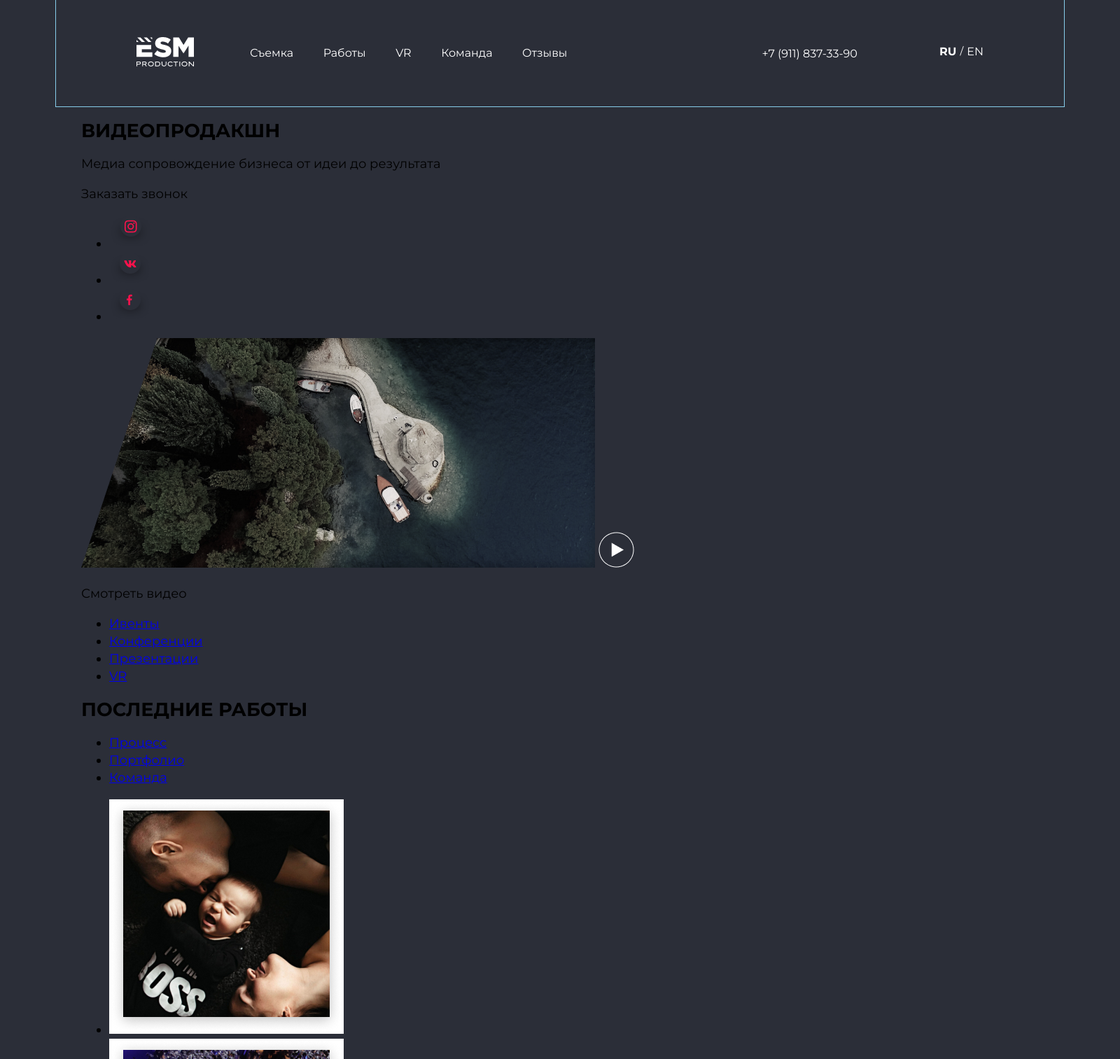
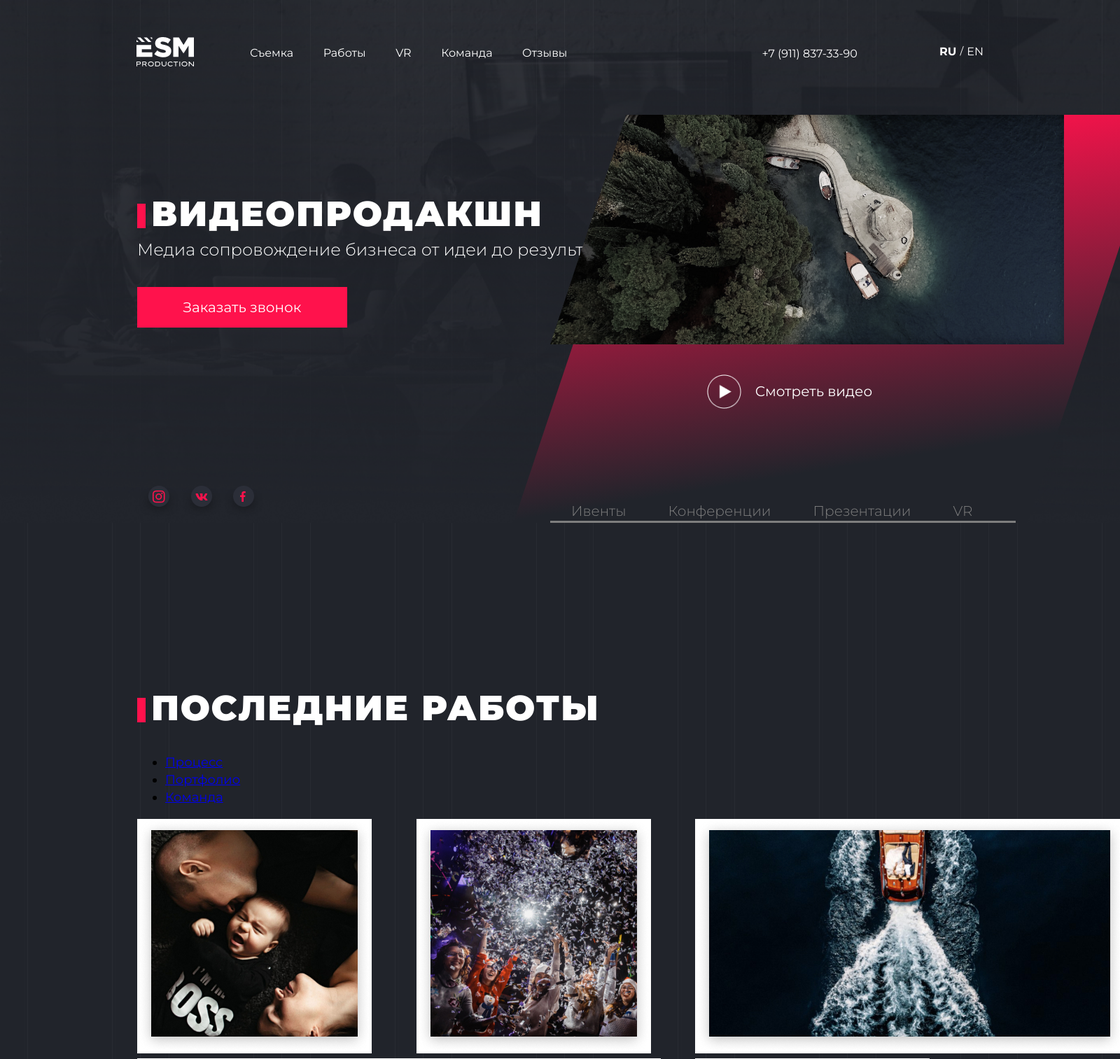
Before and after one commit to AngryFennec/esm, a PHP site: page / in a window 1600 px wide; the page is wider, and only the part inside the window is pictured. Shown: the top 1513 px of that part at 70% size. Run offline with PHP 8.4, Linux system fonts and the light colour scheme; style sheets or scripts are compiled from the project's sources.

Commit message:
блок промо

```diff
--- a/src/index.html
+++ b/src/index.html
@@ -32,12 +32,12 @@
         </ul>
     </nav>
   </header>
-  <div class="container">
-    <section class="promo">
+  <section class="promo">
+    <div class="container">
       <div class="promo__info-block">
           <h2 class="promo__header h2 h2--big">ВИДЕОПРОДАКШН</h2>
           <p class="promo__description">Медиа сопровождение бизнеса от идеи до результата</p>
-          <a class="promo__button button">Заказать звонок</a>
+          <a class="promo__button button" href="#">Заказать звонок</a>
           <ul class="promo__social-list social-list">
             <li class="social-list__item"><a href="#"><img src="img/insta-logo.png" alt="instagram-link"></a></li>
             <li class="social-list__item"><a href="#"><img src="img/vk-logo.png" alt="vk-link"></a></li>
@@ -47,8 +47,10 @@
       <div class="promo__video-block">
         <img src="img/skin.png" alt="video" class="promo__video-skin">
         <iframe src="" frameborder="0" class="visually-hidden"></iframe>
-        <img src="img/play.png" alt="play video button">
-        <p class="promo__video-action">Смотреть видео</p>
+        <div class="promo__play-block">
+          <img src="img/play.png" alt="play video button">
+          <p class="promo__video-action">Смотреть видео</p>
+        </div>
         <ul class="promo__video-categories">
           <li class="promo__video-category"><a href="#">Ивенты</a></li>
           <li class="promo__video-category"><a href="#">Конференции</a></li>
@@ -56,7 +58,10 @@
           <li class="promo__video-category"><a href="#">VR</a></li>
         </ul>
       </div>
-    </section>
+    </div>
+  </section>
+  <div class="container">
+
     <section class="works">
       <h2 class="works__header h2">ПОСЛЕДНИЕ РАБОТЫ</h2>
       <ul class="works__menu other-links">
--- /dev/null
+++ b/src/sass/blocks/button.scss
@@ -0,0 +1,15 @@
+.button {
+    background-color: $red;
+    color: $white;
+    display: inline-block;
+    text-decoration: none;
+    font-family: 'Montserrat';
+    font-style: normal;
+    font-weight: normal;
+    font-size: 20px;
+    line-height: 94%;
+    border: none;
+    padding: 20px 0;
+    text-align: center;
+    width: 300px;
+}
--- a/src/sass/blocks/container.scss
+++ b/src/sass/blocks/container.scss
@@ -1,7 +1,7 @@
 .container {
   box-sizing: border-box;
   width: 100%;
-  max-width: $desktop-large-width;
+  max-width: $content-width;
   padding: 0 $desktop-padding;
   margin: 0 auto;
 
--- /dev/null
+++ b/src/sass/blocks/h2.scss
@@ -0,0 +1,22 @@
+h2 {
+    font-family: 'Montserrat';
+    font-style: normal;
+    font-weight: 900;
+    font-size: 50px;
+    line-height: 94%;
+    letter-spacing: 0.04em;
+    color: $white;
+    position: relative;
+    padding-left: 20px;
+    text-transform: uppercase;
+
+    &::before {
+        content:"";
+        position: absolute;
+        left: 0;
+        top: 9px;
+        width: 12px;
+        height: 35px;
+        background-color: $red;
+    }
+}
--- a/src/sass/blocks/header.scss
+++ b/src/sass/blocks/header.scss
@@ -4,12 +4,11 @@
 }
 
 .header__navigation {
-    outline: 1px solid skyblue;
     box-sizing: border-box;
     display: flex;
     width: 100%;
     max-width: 1440px;
-    padding: 50px 115px;
+    padding: 50px 115px 62px 115px;
     margin: 0 auto;
     align-items: center;
 }
--- /dev/null
+++ b/src/sass/blocks/promo.scss
@@ -0,0 +1,105 @@
+.promo {
+    padding-top: 164px;
+    margin-top: -164px;
+    position: relative;
+
+    &::before {
+        content: "";
+        position: absolute;
+        width: 100%;
+        height: 100%;
+        top: 0;
+        left: 0;
+        background: url('../img/promo-back.png') no-repeat 0 0;
+        background-size: cover;
+        z-index: -2;
+    }
+
+}
+
+.promo .container{
+    color: $white;
+    display: flex;
+
+}
+
+.promo__description {
+    font-style: normal;
+    font-weight: 300;
+    font-size: 24px;
+    line-height: 94%;
+    margin-top: 17px;
+    margin-bottom: 41px;
+}
+
+.promo__info-block,
+.promo__video-block {
+    display: flex;
+    flex-direction: column;
+}
+
+.promo__video-block {
+    position: relative;
+    margin-left: -90px;
+
+    &::after {
+        content: "";
+        position: absolute;
+        left: 45px;
+        top: 0;
+        right: -45px;
+        height: 100%;
+        background: linear-gradient(170.27deg, #FF124C 9.84%, $background 81.72%);
+        transform: skew(-18.5deg);
+        z-index: -1;
+    }
+}
+
+.promo__play-block {
+    display: flex;
+    justify-content: center;
+    margin-top: 43px;
+
+    & img {
+        width: 49px;
+        height: 49px;
+        margin-right: 20px;
+        margin-left: -50px;
+    }
+
+    & p{
+        font-family: 'Montserrat';
+        font-style: normal;
+        font-weight: normal;
+        font-size: 20px;
+        line-height: 94%;
+        margin-top: 15px;
+    }
+}
+
+.promo__video-categories {
+    display: flex;
+    border-bottom: 3px solid $promo-border;
+    list-style: none;
+    margin: 130px 0 0 0;
+    padding: 0;
+    max-width: 665px;
+
+}
+
+.promo__video-category a {
+    text-decoration: none;
+    font-family: 'Montserrat';
+    font-style: normal;
+    font-weight: 300;
+    font-size: 20px;
+    line-height: 94%;
+    color: $promo-border;
+    padding: 0 30px;
+}
+
+.promo__header {
+    margin-top: 118px;
+    margin-bottom: 0px;
+    margin-right: 100px;
+}
--- /dev/null
+++ b/src/sass/blocks/social-list.scss
@@ -0,0 +1,7 @@
+.social-list {
+    display: flex;
+    list-style: none;
+    padding: 0;
+    margin: auto 0 0 0;
+
+}
--- /dev/null
+++ b/src/sass/blocks/works.scss
@@ -0,0 +1,15 @@
+.works {
+    padding-top: 200px;
+}
+
+.works__list {
+    display: flex;
+    flex-wrap: wrap;
+    list-style: none;
+    padding: 0;
+    margin: 0;
+
+    & li {
+        width: 33%;
+    }
+}
--- a/src/sass/global/scaffolding.scss
+++ b/src/sass/global/scaffolding.scss
@@ -10,5 +10,7 @@
 }
 
 body {
-  background: $background;
+  background: url('../img/back.jpg');
+  position: relative;
+  z-index: -4;
 }
--- a/src/sass/style.scss
+++ b/src/sass/style.scss
@@ -14,3 +14,9 @@
 @import "blocks/page-body";
 @import "blocks/container";
 @import "blocks/header";
+@import "blocks/h2";
+@import "blocks/promo";
+@import "blocks/button";
+@import "blocks/social-list";
+@import "blocks/works";
+@import "blocks/other-links";
--- a/src/sass/variables.scss
+++ b/src/sass/variables.scss
@@ -19,5 +19,7 @@ $font-family: "Montserrat", $reserve-font-family;
 
 $style-change-duration: 0.2s;
 
-$background: #2B2E38;
+$background: #21242B;
 $white: #ffffff;
+$red: #FF124C;
+$promo-border: #7E7E7E;
```
Also changed, not shown: src/img/back.jpg (added), src/img/promo-back.png (added), src/sass/blocks/other-links.scss (added).
